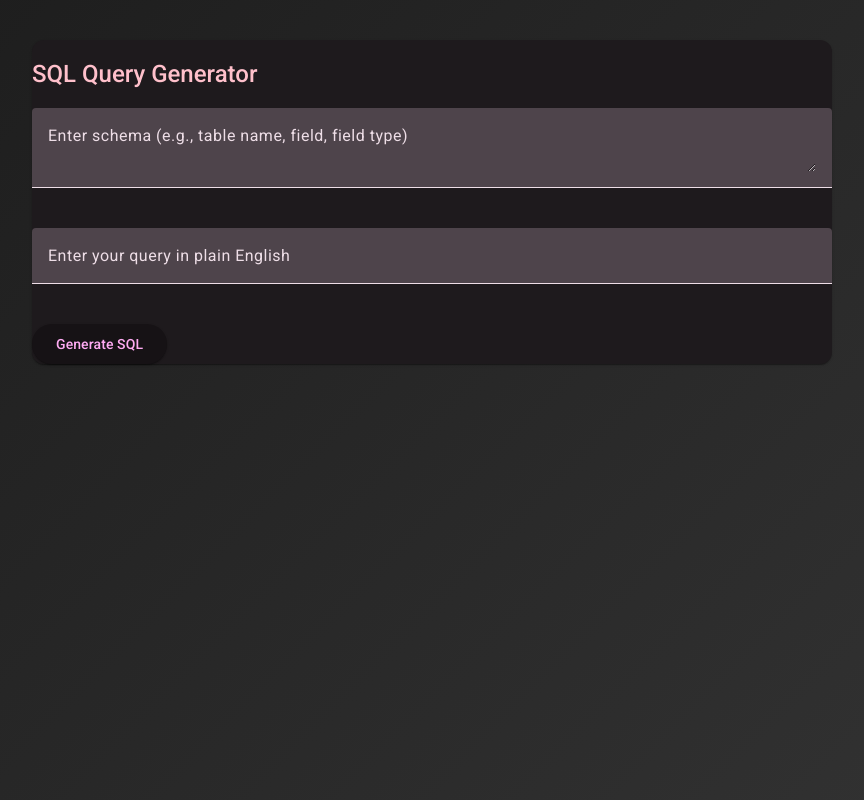
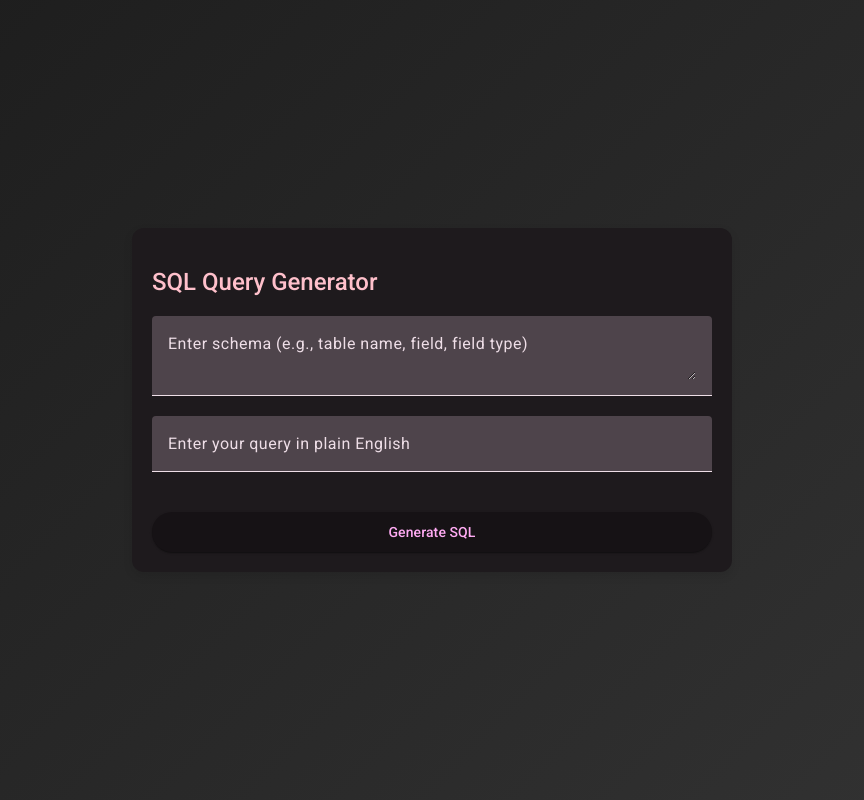
Before and after one commit to hazeliscoding/query-craft, an Angular app: page / in a window 1280 px wide. Shown: the whole page, without its empty margins (208-1072 px from the left). Built offline with nearby package versions, Linux system fonts and the light colour scheme; no server answers.

Commit message:
style: 💄 more styles

```diff
--- a/src/app/components/sql-generator/sql-generator.component.html
+++ b/src/app/components/sql-generator/sql-generator.component.html
@@ -11,7 +11,7 @@
         <input name="query" matInput [(ngModel)]="query" placeholder="Enter your query in plain English">
       </mat-form-field>
 
-      <button mat-raised-button color="primary" (click)="generateSQL()">Generate SQL</button>
+      <button mat-raised-button class="custom-button" (click)="generateSQL()">Generate SQL</button>
     </form>
 
     <mat-card *ngIf="generatedSQL">
--- a/src/app/components/sql-generator/sql-generator.component.scss
+++ b/src/app/components/sql-generator/sql-generator.component.scss
@@ -1,23 +1,35 @@
+/* Center the container */
 .container {
-  max-width: 800px;
-  margin: 0 auto;
-  padding: 20px;
+  display: flex;
+  justify-content: center;
+  align-items: center;
+  height: 100vh; /* Full viewport height */
 }
 
+/* Style for mat-card */
 mat-card {
-  margin-top: 20px;
+  max-width: 600px;
+  width: 100%;
+  padding: 20px;
+  box-shadow: 0px 4px 10px rgba(0, 0, 0, 0.1);
 }
 
+/* Full width input fields */
 .full-width {
   width: 100%;
-  margin-bottom: 20px;
 }
 
-mat-card h3 {
-  color: #ff4081;
+/* Make buttons stand out */
+button {
+  margin-top: 20px;
+  width: 100%;
 }
 
-button {
-  background-color: #ff4081;
-  color: white;
+/* Style for the preformatted SQL output */
+pre {
+  background-color: grey;
+  padding: 10px;
+  border-radius: 4px;
+  white-space: pre-wrap;
+  word-wrap: break-word;
 }
```
